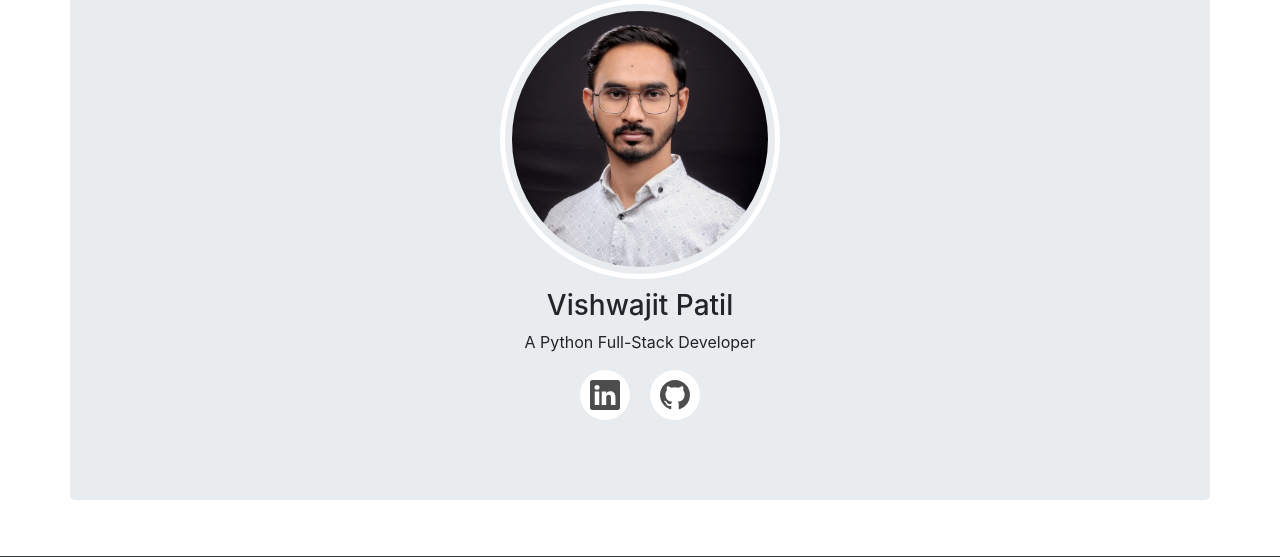
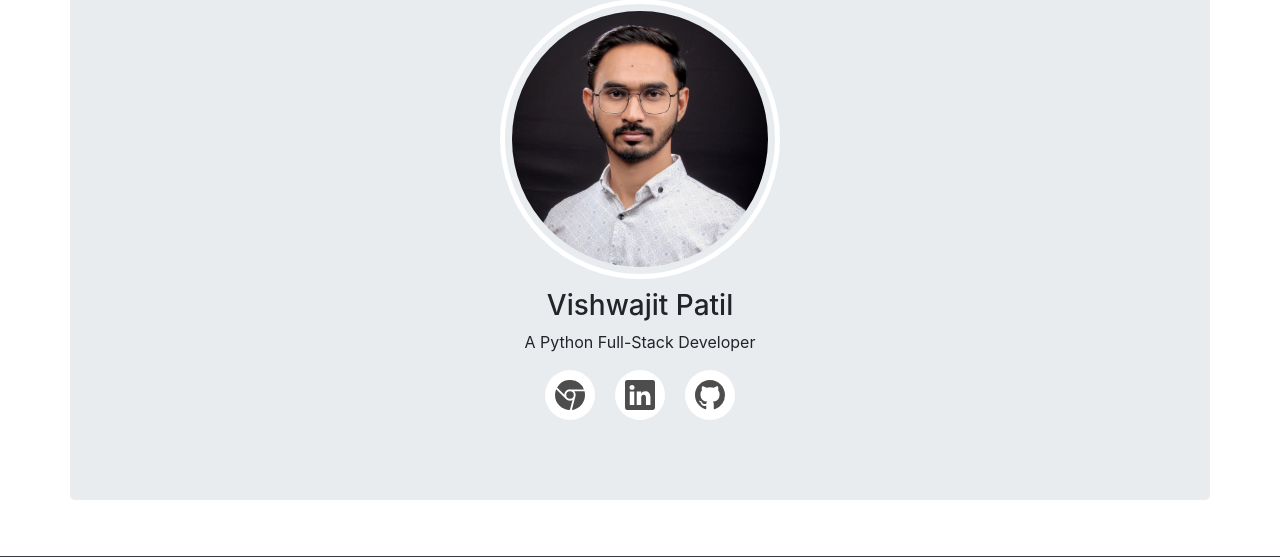
Before and after one commit to VishwajitPatil0822/Online-Python-Compiler, a Django app: page /about_us/ in a window 1280 px wide. Shown: the part 985-1542 px from the top of the page. Run offline with Django 5.2, Linux system fonts and the light colour scheme.

Commit message:
Update about_us.html

```diff
--- a/templates/python_compiler/about_us.html
+++ b/templates/python_compiler/about_us.html
@@ -42,6 +42,18 @@
             <p>A Python Full-Stack Developer</p>
 
             <ul class="example-2">
+              <li class="icon-content">
+                <a
+                  href="https://vishwajit-patil-portfolio.vercel.app"
+                  aria-label="Portfolio"
+                  data-social="portfolio">
+                  <div class="filled"></div>
+                  <svg xmlns="http://www.w3.org/2000/svg" width="16" height="16" fill="currentColor" class="bi bi-browser-chrome" viewBox="0 0 16 16">
+                    <path fill-rule="evenodd" d="M16 8a8 8 0 0 1-7.022 7.94l1.902-7.098a3 3 0 0 0 .05-1.492A3 3 0 0 0 10.237 6h5.511A8 8 0 0 1 16 8M0 8a8 8 0 0 0 7.927 8l1.426-5.321a3 3 0 0 1-.723.255 3 3 0 0 1-1.743-.147 3 3 0 0 1-1.043-.7L.633 4.876A8 8 0 0 0 0 8m5.004-.167L1.108 3.936A8.003 8.003 0 0 1 15.418 5H8.066a3 3 0 0 0-1.252.243 2.99 2.99 0 0 0-1.81 2.59M8 10a2 2 0 1 0 0-4 2 2 0 0 0 0 4"/>
+                  </svg>
+                </a>
+                <div class="tooltip">Portfolio</div>
+              </li>
               <li class="icon-content">
                 <a
                   href="https://www.linkedin.com/in/vishwajitpatil-pythondev"
```
